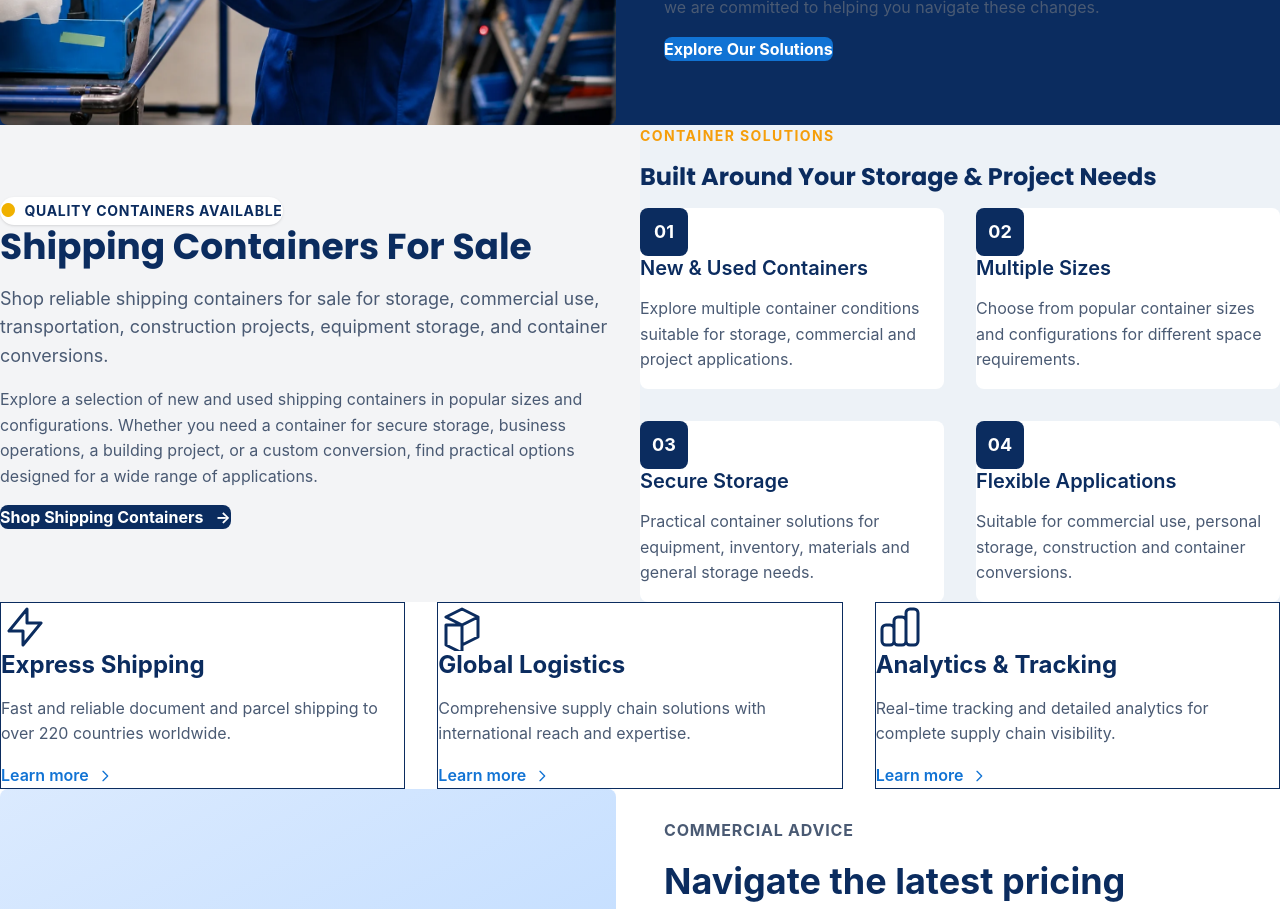
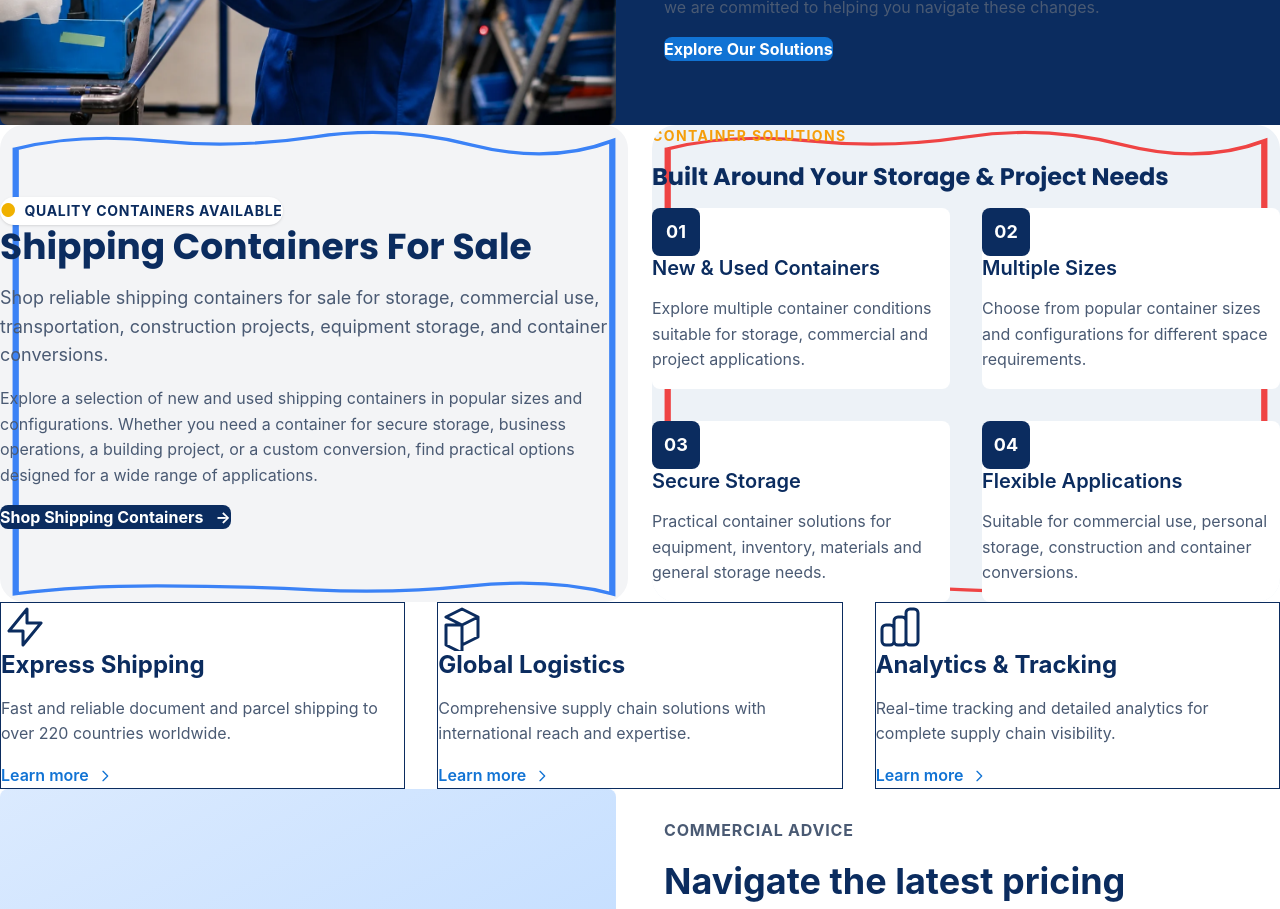
Before and after one commit to nsohmariustumambang88-crypto/ops2, a Next.js app: page / in a window 1280 px wide. Shown: the part 900-1809 px from the top of the page. Built offline with nearby package versions, Linux system fonts and the light colour scheme.

Commit message:
Add decorative wavy borders to Shipping Containers section
- Left column: blue wavy border (#3B82F6)
- Right column: red wavy border (#EF4444)
- SVG borders provide playful decorative frame effect
- Content positioned with relative z-index to layer over borders

```diff
--- a/components/sections/ShippingContainersForSaleSection.tsx
+++ b/components/sections/ShippingContainersForSaleSection.tsx
@@ -3,6 +3,22 @@
 import { useEffect, useRef } from 'react';
 import Container from '@/components/ui/Container';
 import { animateSlideInLeft, animateSlideInRight } from '@/lib/animations';
+
+const WavyBorderSVG = ({ color }: { color: string }) => (
+  <svg
+    className='absolute inset-0 w-full h-full'
+    viewBox='0 0 400 600'
+    preserveAspectRatio='none'
+    style={{ pointerEvents: 'none' }}
+  >
+    <path
+      d='M 10 30 Q 50 10, 100 20 T 200 15 T 300 25 T 390 20 L 390 590 Q 350 570, 300 580 T 200 585 T 100 580 T 10 590 Z'
+      fill='none'
+      stroke={color}
+      strokeWidth='4'
+    />
+  </svg>
+);
 
 export default function ShippingContainersForSaleSection() {
   const leftRef = useRef<HTMLDivElement>(null);
@@ -39,13 +55,15 @@ export default function ShippingContainersForSaleSection() {
   return (
     <section className='py-16 md:py-24 lg:py-32 bg-white'>
       <Container>
-        <div className='grid grid-cols-1 lg:grid-cols-2 gap-0'>
-          {/* Left Column - Light Gray Background */}
+        <div className='grid grid-cols-1 lg:grid-cols-2 gap-8 lg:gap-6'>
+          {/* Left Column - Light Gray Background with Blue Wavy Border */}
           <div
             ref={leftRef}
-            className='p-8 md:p-12 lg:p-16 flex flex-col justify-center'
+            className='relative p-8 md:p-12 lg:p-16 flex flex-col justify-center rounded-3xl overflow-hidden'
             style={{ backgroundColor: '#F3F4F6' }}
           >
+            <WavyBorderSVG color='#3B82F6' />
+            <div className='relative z-10'>
               {/* Badge */}
               <div className='inline-flex items-center gap-2 bg-white rounded-full px-4 py-2 mb-6 w-fit shadow-sm'>
                 <span className='text-yellow-500 text-lg'>●</span>
@@ -76,13 +94,16 @@ export default function ShippingContainersForSaleSection() {
                 <span>→</span>
               </button>
             </div>
+          </div>
 
-          {/* Right Column - Light Blue Background */}
+          {/* Right Column - Light Blue Background with Red Wavy Border */}
           <div
             ref={rightRef}
-            className='p-8 md:p-12 lg:p-16 flex flex-col justify-center'
+            className='relative p-8 md:p-12 lg:p-16 flex flex-col justify-center rounded-3xl overflow-hidden'
             style={{ backgroundColor: '#EDF2F7' }}
           >
+            <WavyBorderSVG color='#EF4444' />
+            <div className='relative z-10'>
               {/* Label */}
               <p className='text-xs md:text-sm font-bold uppercase tracking-widest mb-4 md:mb-6' style={{ color: '#F59E0B' }}>
                 CONTAINER SOLUTIONS
@@ -119,6 +140,7 @@ export default function ShippingContainersForSaleSection() {
               </div>
             </div>
           </div>
+        </div>
       </Container>
     </section>
   );
```
Lines whose indentation alone changed are shown as unchanged.
